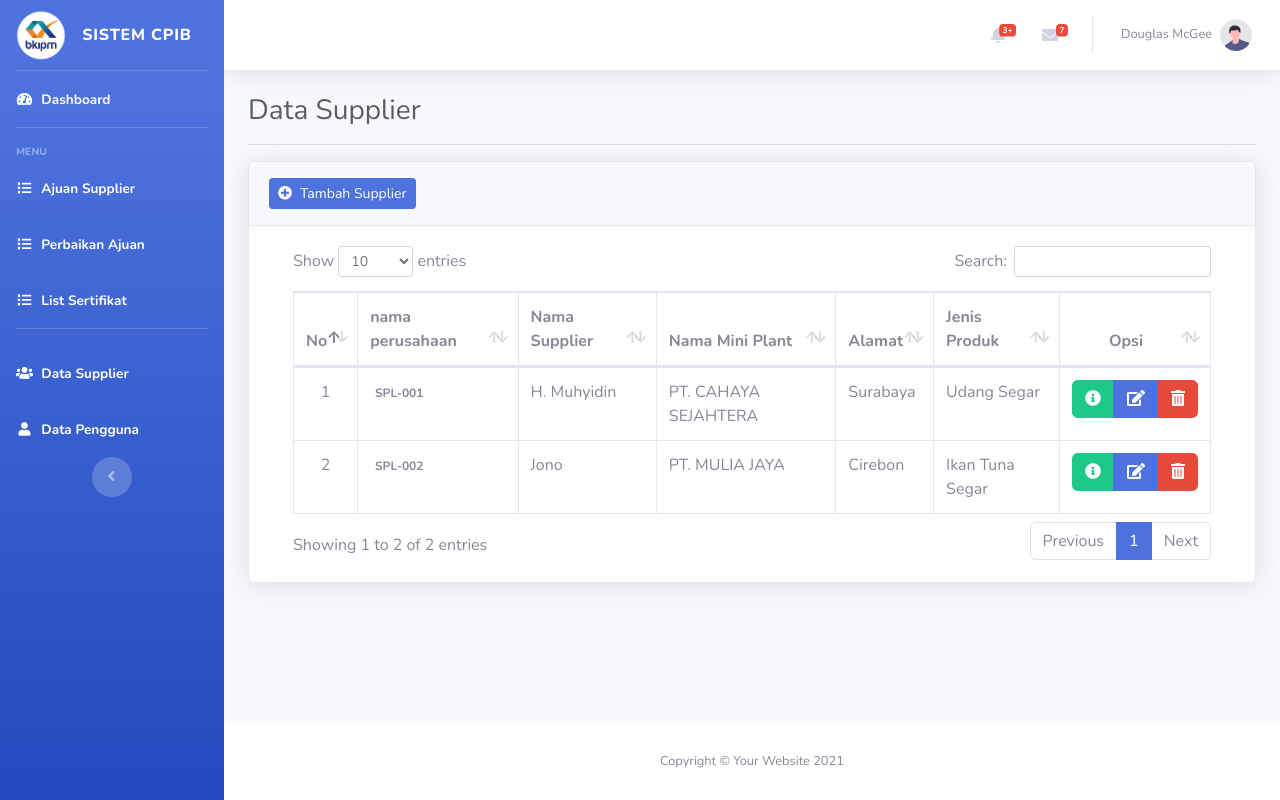
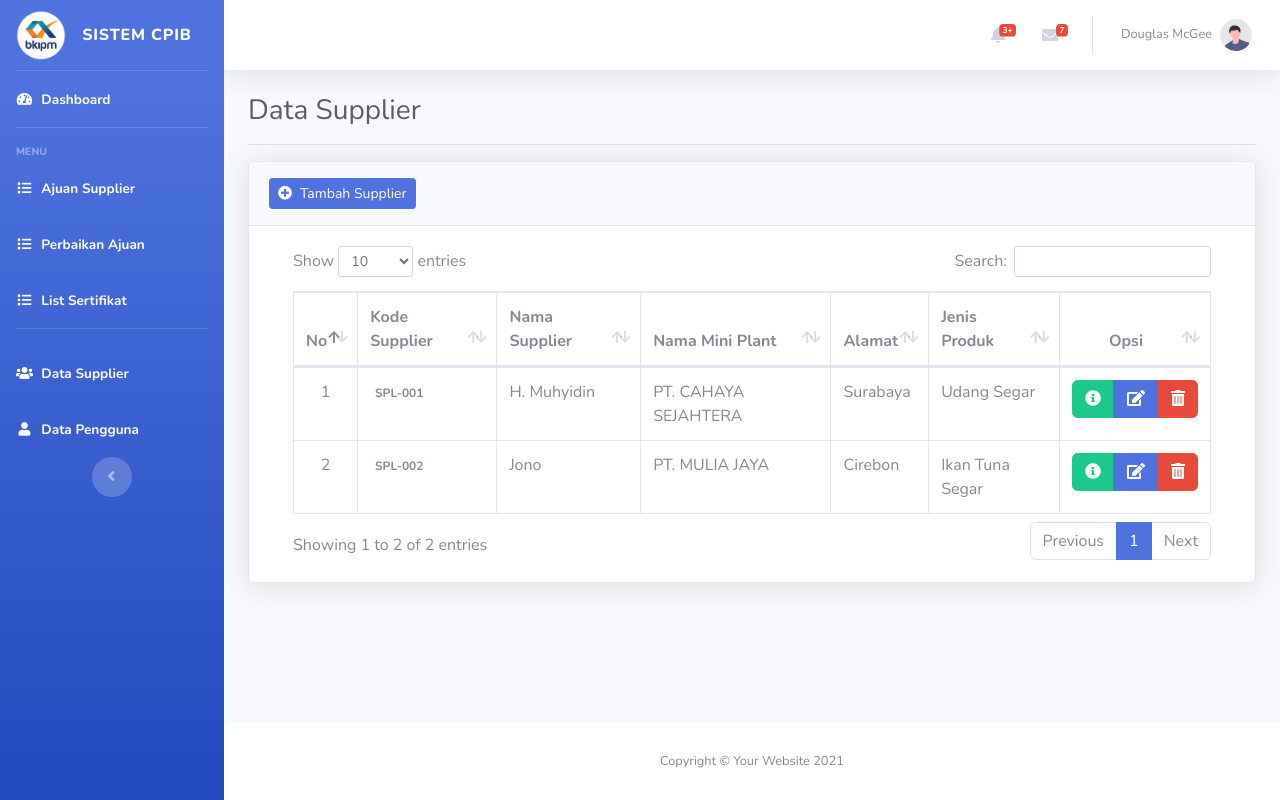
Before and after one commit to ranggamyd/cpib, a CodeIgniter app: page /cpib/supplier in a window 1280 px wide. Run offline with CodeIgniter, Linux system fonts and the light colour scheme; data comes from the database, SQL or seed files in the repository; data that the repository does not hold is empty.

Commit message:
Update data_supplier.php

```diff
--- a/application/views/admin/data_supplier.php
+++ b/application/views/admin/data_supplier.php
@@ -18,7 +18,7 @@
                     <thead>
                         <tr>
                             <th class="text-center">No</th>
-                            <th>nama perusahaan</th>
+                            <th>Kode Supplier</th>
                             <th>Nama Supplier</th>
                             <th>Nama Mini Plant</th>
                             <th>Alamat</th>
```
